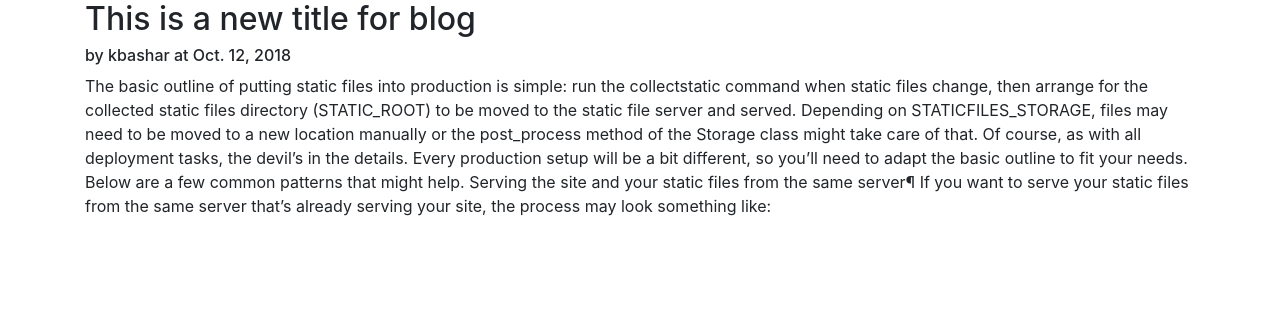
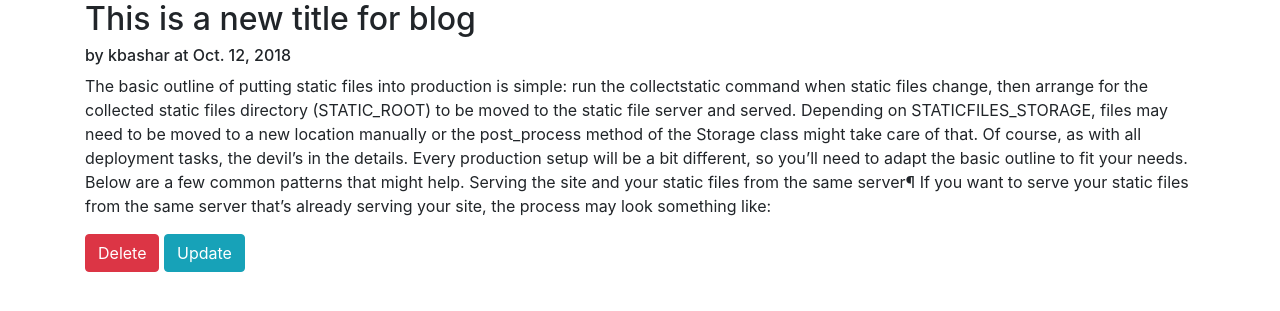
Before and after one commit to kBashar/crud_blog, a Django app: page /blog/17 in a window 1280 px wide. Shown: the part 56-367 px from the top of the page. Run offline with Django 3.2, Linux system fonts and the light colour scheme; data comes from the database, SQL or seed files in the repository; both versions use the stored data as it was after the commit; some libraries are stand-ins or nearby versions.

Commit message:
delete and update button add in detail page

```diff
--- a/blog/content/templates/content/blogdetail.html
+++ b/blog/content/templates/content/blogdetail.html
@@ -7,5 +7,10 @@
         <h6> by {{ object.author }} at {{object.date_published.date}}</h6>
 		<p> {{object.content}}</p>
         </div>
+        <div>
+            <a class="btn btn-danger" href="{% url "blog_delete" object.id %}">Delete</a>
+
+            <a class="btn btn-info" href="{% url "blog_update" object.id %}">Update</a>
+        </div>
 	{% endif %}
 {% endblock %}
```
Also changed, not shown: blog/db.sqlite3.
